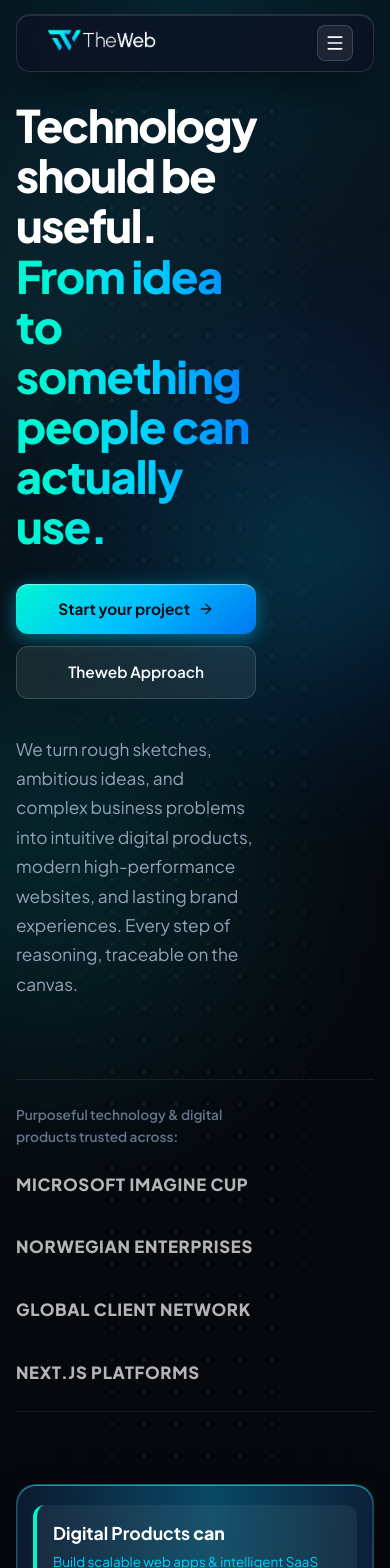
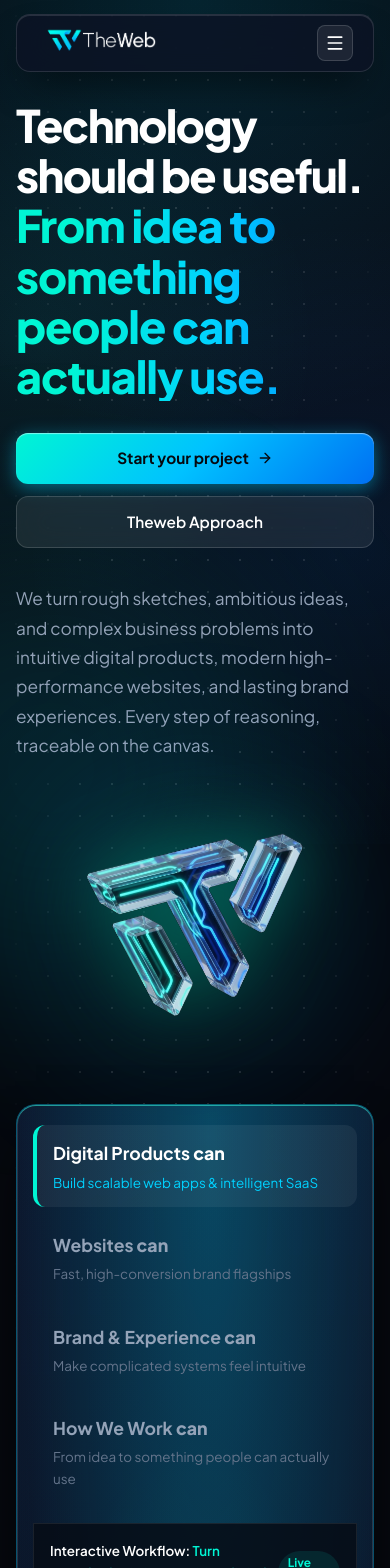
Before and after one commit to bees-arc/theweb, a Next.js app: page / in a window 390 px wide. Shown: the top 1568 px of the page. Built offline with nearby package versions, Linux system fonts and the light colour scheme.

Commit message:
feat: add global CSS styles and Hero component

```diff
--- a/app/components/Hero.jsx
+++ b/app/components/Hero.jsx
@@ -200,19 +200,7 @@
         {/* ========================================================
             PART 2: CLIENT / SOCIAL PROOF RIBBON MATCHING N8N.IO
            ======================================================== */}
-        <div
-          style={{
-            borderTop: '1px solid rgba(255, 255, 255, 0.08)',
-            borderBottom: '1px solid rgba(255, 255, 255, 0.08)',
-            padding: '24px 0',
-            marginBottom: '72px',
-            display: 'flex',
-            alignItems: 'center',
-            justifyContent: 'space-between',
-            flexWrap: 'wrap',
-            gap: '24px',
-          }}
-        >
+        <div className="hero-proof-ribbon">
           <div style={{ fontSize: '0.85rem', color: 'var(--color-text-muted)', fontWeight: 600, maxWidth: '220px' }}>
             Purposeful technology & digital products trusted across:
           </div>
--- a/app/globals.css
+++ b/app/globals.css
@@ -461,12 +461,26 @@
     justify-content: center;
     padding-bottom: 48px !important;
   }
-  .hero-left-col  { grid-column: span 12 !important; text-align: left; order: 1; }
-  .hero-right-col { grid-column: span 12 !important; max-width: 360px; margin: 0 auto; order: 2; }
+  .hero-main-grid {
+    grid-template-columns: 1fr !important;
+    gap: 36px !important;
+    margin-bottom: 48px !important;
+  }
+  .hero-left-col  { grid-column: span 1 !important; text-align: left; order: 1; }
+  .hero-right-col {
+    grid-column: span 1 !important;
+    display: flex !important;
+    align-items: center !important;
+    justify-content: center !important;
+    max-width: 320px !important;
+    width: 100% !important;
+    margin: 0 auto !important;
+    order: 2;
+  }
 }
 
 @media (max-width: 640px) {
-  .hero-right-col { max-width: 260px; }
+  .hero-right-col { max-width: 260px !important; }
 }
 
 /* ---- FEATURED WORK / CASE STUDIES ---- */
@@ -704,6 +718,24 @@
   gap: 40px;
   align-items: center;
   margin-bottom: 80px;
+}
+
+.hero-proof-ribbon {
+  border-top: 1px solid rgba(255, 255, 255, 0.08);
+  border-bottom: 1px solid rgba(255, 255, 255, 0.08);
+  padding: 24px 0;
+  margin-bottom: 72px;
+  display: flex;
+  align-items: center;
+  justify-content: space-between;
+  flex-wrap: wrap;
+  gap: 24px;
+}
+
+@media (max-width: 960px) {
+  .hero-proof-ribbon {
+    display: none !important;
+  }
 }
 
 .hero-cta-group {
```
